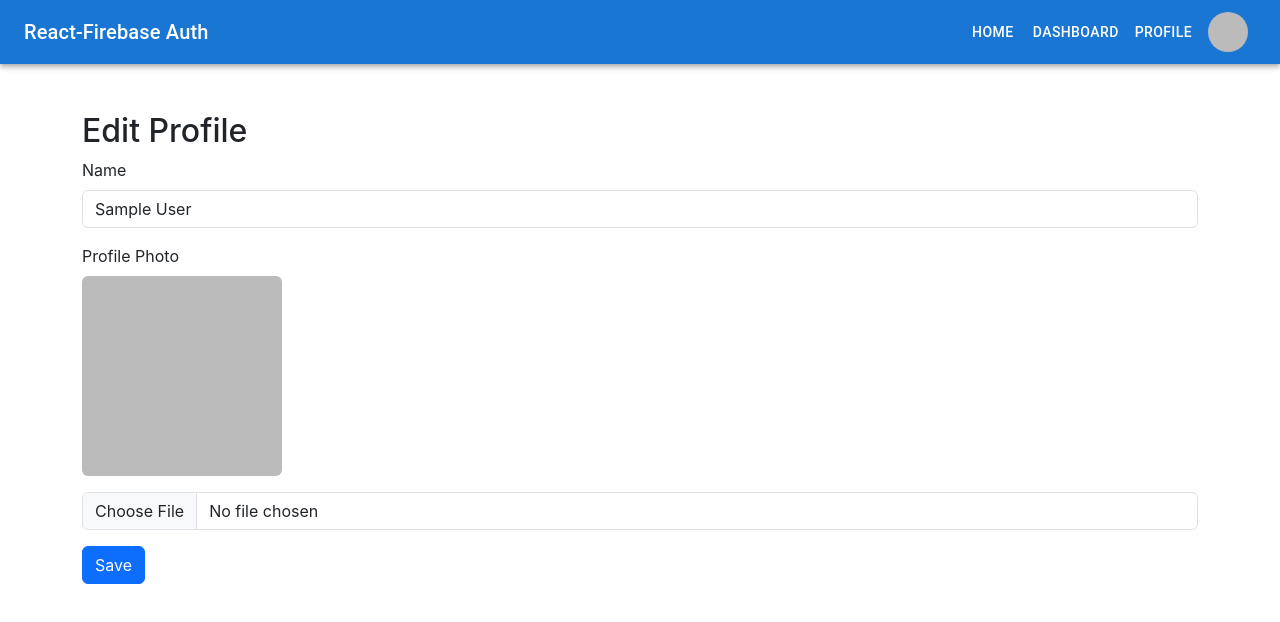
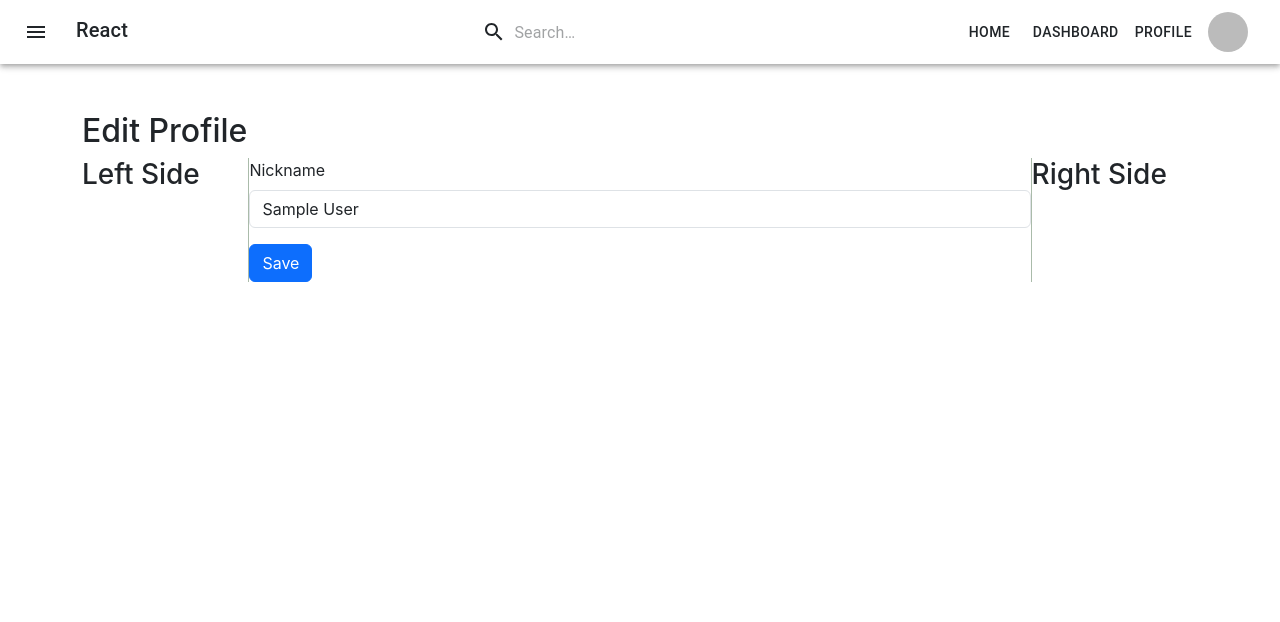
Before and after one commit to Ahnjunghyeon/test-login, a React (Create React App) app: page /profile in a window 1280 px wide. Shown: the top 622 px of the page. Built offline with nearby package versions, Linux system fonts and the light colour scheme; no server answers; sample sign-in values are in the browser's storage.

Commit message:
-- 0522 navbar 정리, 대쉬,프로필라인 잡기

```diff
--- /dev/null
+++ b/src/Dashboard.css
@@ -0,0 +1,11 @@
+.Mains {
+  display: grid;
+  grid-template-columns: 15% 70% 15%;
+}
+
+#Mains-left {
+  border-right: solid 1px #aabbaa;
+}
+#Mains-right {
+  border-left: solid 1px #aabbaa;
+}
--- a/src/Dashboard.js
+++ b/src/Dashboard.js
@@ -1,16 +1,27 @@
 // src/Dashboard.js
 
 import React from "react";
+import "./Dashboard.css";
 import CustomNavbar from "./components/CustomNavbar"; // Import the CustomNavbar component
 
-const Dashboard = ({ user }) => {
+function Dashboard() {
   return (
     <div>
-      <CustomNavbar user={user} />
-      <h1>Dashboard</h1>
-      {/* Dashboard content */}
+      <CustomNavbar />
+      <div className="Mains">
+        <div id="Mains-left">
+          <h3> Left Side </h3>
+        </div>
+
+        <div>
+          <h2> This is Main layout </h2>
+        </div>
+
+        <div id="Mains-right">
+          <h3> Right Side </h3>
+        </div>
+      </div>
     </div>
   );
-};
-
+}
 export default Dashboard;
--- /dev/null
+++ b/src/Profile.css
@@ -0,0 +1,11 @@
+.Mains {
+  display: grid;
+  grid-template-columns: 15% 70% 15%;
+}
+
+#Mains-left {
+  border-right: solid 1px #aabbaa;
+}
+#Mains-right {
+  border-left: solid 1px #aabbaa;
+}
--- a/src/Profile.js
+++ b/src/Profile.js
@@ -1,66 +1,67 @@
 import React, { useState, useEffect } from "react";
 import { getAuth, updateProfile } from "firebase/auth";
-import { getStorage, ref, uploadBytes, getDownloadURL } from "firebase/storage";
-import { Form, Button, Container, Image } from "react-bootstrap";
+import {
+  collection,
+  query,
+  where,
+  getDocs,
+  getFirestore,
+} from "firebase/firestore";
+import { Form, Button, Container } from "react-bootstrap";
+import "./Profile.css";
 import CustomNavbar from "./components/CustomNavbar"; // Import the CustomNavbar component
 
 const Profile = () => {
   const [displayName, setDisplayName] = useState("");
-  const [photoURL, setPhotoURL] = useState("");
-  const [imageFile, setImageFile] = useState(null);
-
+  const [loading, setLoading] = useState(false); // 로딩 상태 추가
   const auth = getAuth();
+  const db = getFirestore(); // Firestore 초기화
   const user = auth.currentUser;
 
   useEffect(() => {
     if (user) {
       setDisplayName(user.displayName || "");
-      setPhotoURL(user.photoURL || "");
     }
   }, [user]);
-
-  const handleImageChange = (e) => {
-    const file = e.target.files[0];
-    if (file) {
-      const reader = new FileReader();
-      reader.onload = () => {
-        setPhotoURL(reader.result);
-        setImageFile(file);
-      };
-      reader.readAsDataURL(file);
-    }
-  };
 
   const handleSubmit = async (e) => {
     e.preventDefault();
 
-    let downloadURL = photoURL;
+    // 로딩 상태 시작
+    setLoading(true);
 
-    if (imageFile) {
-      const storage = getStorage();
-      const storageRef = ref(
-        storage,
-        "user-profiles/" + user.uid + "/profile.jpg"
-      );
+    // Firebase에 중복된 닉네임이 있는지 확인
+    const isNicknameAvailable = await checkNicknameAvailability(displayName);
 
-      try {
-        await uploadBytes(storageRef, imageFile);
-        downloadURL = await getDownloadURL(storageRef);
-      } catch (error) {
-        console.error("Failed to upload image:", error);
-      }
+    if (!isNicknameAvailable) {
+      alert("The nickname is already taken. Please choose a different one.");
+      setLoading(false); // 로딩 상태 종료
+      return;
     }
 
+    // 닉네임 변경
     updateProfile(user, {
       displayName,
-      photoURL: downloadURL,
     })
       .then(() => {
         alert("Profile updated successfully");
       })
       .catch((error) => {
         alert("Failed to update profile: " + error.message);
+      })
+      .finally(() => {
+        setLoading(false); // 로딩 상태 종료
       });
+  };
+
+  // Firebase에 중복된 닉네임이 있는지 확인하는 함수
+  const checkNicknameAvailability = async (displayName) => {
+    const usersRef = collection(db, "users");
+    const q = query(usersRef, where("displayName", "==", displayName));
+    const querySnapshot = await getDocs(q);
+
+    // 중복된 닉네임이 존재하면 false 반환
+    return querySnapshot.empty;
   };
 
   return (
@@ -68,31 +69,38 @@ const Profile = () => {
       <CustomNavbar /> {/* Navbar 컴포넌트를 렌더링합니다. */}
       <Container className="mt-5">
         <h2>Edit Profile</h2>
+        <div className="Mains">
+          <div id="Mains-left">
+            <h3> Left Side </h3>
+          </div>
+
+          <div>
             <Form onSubmit={handleSubmit}>
               <Form.Group controlId="formDisplayName">
-            <Form.Label>Name</Form.Label>
+                <Form.Label>Nickname</Form.Label>
                 <Form.Control
                   type="text"
                   value={displayName}
                   onChange={(e) => setDisplayName(e.target.value)}
+                  disabled={loading} // 로딩 중에는 입력 비활성화
                 />
               </Form.Group>
-          <Form.Group controlId="formPhotoURL" className="mt-3">
-            <Form.Label>Profile Photo</Form.Label>
-            <br />
-            {photoURL && (
-              <Image src={photoURL} rounded className="mb-3" width={200} />
-            )}
-            <Form.Control
-              type="file"
-              accept="image/*"
-              onChange={handleImageChange}
-            />
-          </Form.Group>
-          <Button variant="primary" type="submit" className="mt-3">
-            Save
+              <Button
+                variant="primary"
+                type="submit"
+                className="mt-3"
+                disabled={loading}
+              >
+                {loading ? "Saving..." : "Save"}{" "}
+                {/* 로딩 상태에 따른 버튼 텍스트 변경 */}
               </Button>
-        </Form>
+            </Form>{" "}
+          </div>
+
+          <div id="Mains-right">
+            <h3> Right Side </h3>
+          </div>
+        </div>
       </Container>
     </>
   );
--- /dev/null
+++ b/src/components/CustomNavbar.css
@@ -0,0 +1,11 @@
+.Mains {
+  display: grid;
+  grid-template-columns: 15% 70% 15%;
+}
+
+#Mains-left {
+  border-right: solid 1px #aabbaa;
+}
+#Mains-right {
+  border-left: solid 1px #aabbaa;
+}
--- a/src/components/CustomNavbar.js
+++ b/src/components/CustomNavbar.js
@@ -8,7 +8,16 @@ import {
   Avatar,
   Menu,
   MenuItem,
+  InputBase,
+  Drawer,
+  List,
+  ListItem,
+  ListItemText,
+  Divider,
 } from "@mui/material";
+import Box from "@mui/material/Box";
+import MenuIcon from "@mui/icons-material/Menu";
+import SearchIcon from "@mui/icons-material/Search";
 import { Link } from "react-router-dom";
 import {
   getAuth,
@@ -17,10 +26,21 @@ import {
   GoogleAuthProvider,
   signInWithPopup,
 } from "firebase/auth";
+import { styled, alpha } from "@mui/material/styles";
+import {
+  red,
+  blue,
+  green,
+  purple,
+  deepPurple,
+  indigo,
+} from "@mui/material/colors";
+import "./CustomNavbar.css";
 
 const CustomNavbar = ({ currentUser }) => {
   const [user, setUser] = useState(null);
   const [anchorEl, setAnchorEl] = useState(null);
+  const [drawerOpen, setDrawerOpen] = useState(false);
   const auth = getAuth();
   const provider = new GoogleAuthProvider();
 
@@ -65,8 +85,124 @@ const CustomNavbar = ({ currentUser }) => {
     return () => unsubscribe();
   }, [auth]);
 
+  const toggleDrawer = (open) => (event) => {
+    if (
+      event.type === "keydown" &&
+      (event.key === "Tab" || event.key === "Shift")
+    ) {
+      return;
+    }
+    setDrawerOpen(open);
+  };
+
+  const Search = styled("div")(({ theme }) => ({
+    position: "relative",
+    borderRadius: theme.shape.borderRadius,
+    backgroundColor: alpha(theme.palette.common.white, 0.15),
+    "&:hover": {
+      backgroundColor: alpha(theme.palette.common.white, 0.25),
+    },
+    marginLeft: 0,
+    width: "100%",
+    [theme.breakpoints.up("sm")]: {
+      marginLeft: theme.spacing(1),
+      width: "auto",
+    },
+  }));
+
+  const SearchIconWrapper = styled("div")(({ theme }) => ({
+    padding: theme.spacing(0, 2),
+    height: "100%",
+    position: "absolute",
+    pointerEvents: "none",
+    display: "flex",
+    alignItems: "center",
+    justifyContent: "center",
+  }));
+
+  const StyledInputBase = styled(InputBase)(({ theme }) => ({
+    color: "inherit",
+    width: "100%",
+    "& .MuiInputBase-input": {
+      padding: theme.spacing(1, 1, 1, 0),
+      // vertical padding + font size from searchIcon
+      paddingLeft: `calc(1em + ${theme.spacing(4)})`,
+      transition: theme.transitions.create("width"),
+      [theme.breakpoints.up("sm")]: {
+        width: "12ch",
+        "&:focus": {
+          width: "20ch",
+        },
+      },
+    },
+  }));
+
+  const drawerList = () => (
+    <Box
+      sx={{ width: 250 }}
+      role="presentation"
+      onClick={toggleDrawer(false)}
+      onKeyDown={toggleDrawer(false)}
+    >
+      <List>
+        <ListItem>
+          <Search>
+            <SearchIconWrapper>
+              <SearchIcon />
+            </SearchIconWrapper>
+            <StyledInputBase
+              placeholder="Search…"
+              inputProps={{ "aria-label": "search" }}
+            />
+          </Search>
+        </ListItem>
+        <ListItem button component={Link} to="/">
+          <ListItemText primary="Home" />
+        </ListItem>
+        {user && (
+          <ListItem button component={Link} to="/dashboard">
+            <ListItemText primary="Dashboard" />
+          </ListItem>
+        )}
+        {user && (
+          <ListItem button component={Link} to="/profile">
+            <ListItemText primary="Profile" />
+          </ListItem>
+        )}
+      </List>
+      <Divider />
+      <List>
+        {user ? (
+          <ListItem button onClick={signOutUser}>
+            <ListItemText primary="Logout" />
+          </ListItem>
+        ) : (
+          <ListItem button onClick={signInWithGoogle}>
+            <ListItemText primary="Google Login" />
+          </ListItem>
+        )}
+      </List>
+    </Box>
+  );
+  // ------------- Material Ui color
+  const colors = {
+    lightRed: red[300],
+    darkRed: red[700],
+    lightBlue: blue[300],
+    darkBlue: blue[700],
+    lightGreen: green[300],
+    darkGreen: green[700],
+    lightPurple: purple[300],
+    darkPurple: purple[700],
+    whiteindigo: indigo[50],
+  };
+  // ---------------- 컬러
+  // inherit 흰색 primary 파랑
+
   return (
-    <AppBar position="static" color="primary">
+    <>
+      <div className="Main">
+        <AppBar position="static" color="inherit">
           <Toolbar style={{ justifyContent: "space-between" }}>
             <Typography
               variant="h6"
@@ -78,18 +214,53 @@ const CustomNavbar = ({ currentUser }) => {
                 display: "inline-block",
               }}
             >
-          React-Firebase Auth
+              <IconButton
+                size="large"
+                edge="start"
+                color="inherit"
+                aria-label="open drawer"
+                sx={{ mr: 2 }}
+                onClick={toggleDrawer(true)}
+              >
+                <MenuIcon />
+              </IconButton>
+              React
             </Typography>
-
+            <Search sx={{ display: { xs: "none", sm: "block" } }}>
+              <SearchIconWrapper>
+                <SearchIcon />
+              </SearchIconWrapper>
+              <StyledInputBase
+                placeholder="Search…"
+                inputProps={{ "aria-label": "search" }}
+              />
+            </Search>
             <div style={{ display: "flex", alignItems: "center" }}>
-          <Button component={Link} to="/" color="inherit">
+              <Button
+                component={Link}
+                to="/"
+                color="inherit"
+                sx={{ display: { xs: "none", sm: "block" } }}
+              >
                 Home
               </Button>
-          <Button component={Link} to="/dashboard" color="inherit">
+              {user && (
+                <Button
+                  component={Link}
+                  to="/dashboard"
+                  color="inherit"
+                  sx={{ display: { xs: "none", sm: "block" } }}
+                >
                   Dashboard
                 </Button>
+              )}
               {user && (
-            <Button component={Link} to="/profile" color="inherit">
+                <Button
+                  component={Link}
+                  to="/profile"
+                  color="inherit"
+                  sx={{ display: { xs: "none", sm: "block" } }}
+                >
                   Profile
                 </Button>
               )}
@@ -118,6 +289,7 @@ const CustomNavbar = ({ currentUser }) => {
                   variant="outlined"
                   color="inherit"
                   onClick={signInWithGoogle}
+                  sx={{ display: { xs: "none", sm: "block" } }}
                 >
                   Google Login
                 </Button>
@@ -125,6 +297,11 @@ const CustomNavbar = ({ currentUser }) => {
             </div>
           </Toolbar>
         </AppBar>
+        <Drawer anchor="left" open={drawerOpen} onClose={toggleDrawer(false)}>
+          {drawerList()}
+        </Drawer>
+      </div>
+    </>
   );
 };
 
```
Lines whose indentation alone changed are shown as unchanged.
